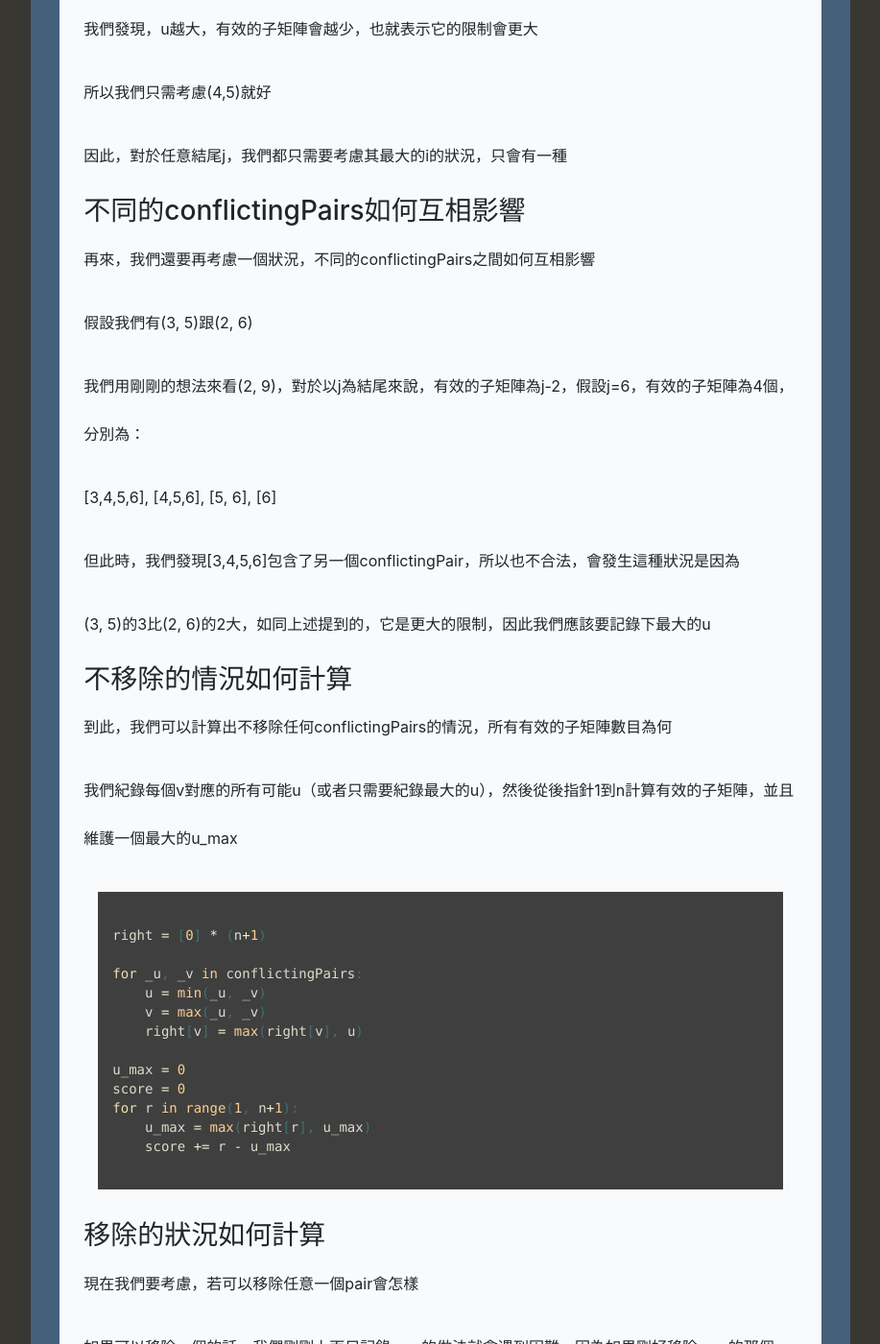
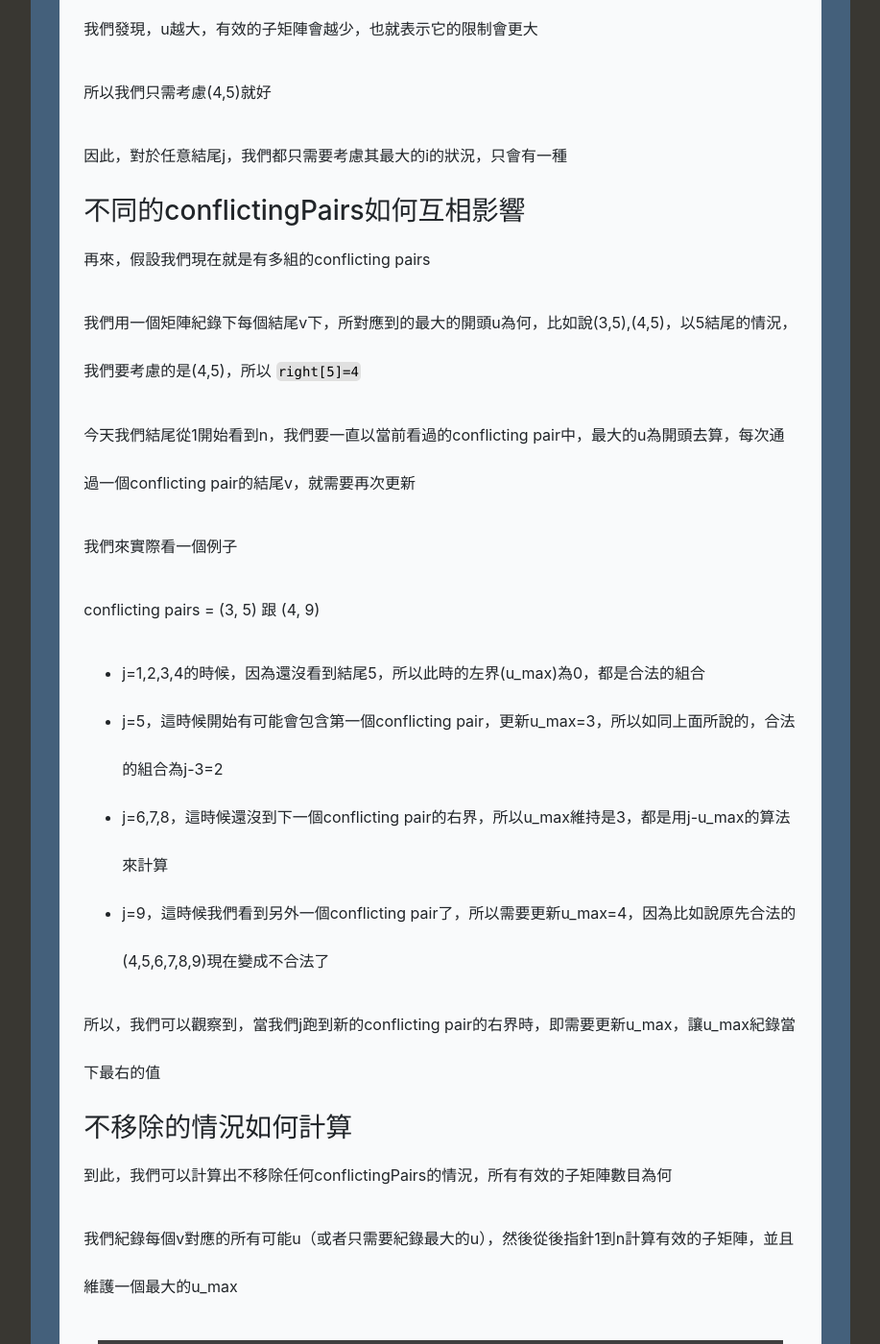
Before and after one commit to catxcoders/catxcoders.github.io, a Jekyll site: the page built from _posts/2025-07-27-3480-maximize-subarrays-after-removing-one-conflicting-pair.markdown, in a window 1280 px wide and 1400 px high, scrolled down 1737 px. Shown: the whole window at 96% size, without its empty margins (181-1098 px from the left). Built offline with Jekyll 4.4.1, drawn with Linux system fonts in a browser that asks for light colours; nearby versions of some CDN libraries; formulas are drawn with MathJax 3.

Commit message:
Update 3480.

```diff
--- a/_posts/2025-07-27-3480-maximize-subarrays-after-removing-one-conflicting-pair.markdown
+++ b/_posts/2025-07-27-3480-maximize-subarrays-after-removing-one-conflicting-pair.markdown
@@ -57,17 +57,23 @@ excerpt_separator: <!--more-->
 
 ### 不同的conflictingPairs如何互相影響
 
-再來，我們還要再考慮一個狀況，不同的conflictingPairs之間如何互相影響
+再來，假設我們現在就是有多組的conflicting pairs
 
-假設我們有(3, 5)跟(2, 6)
+我們用一個矩陣紀錄下每個結尾v下，所對應到的最大的開頭u為何，比如說(3,5),(4,5)，以5結尾的情況，我們要考慮的是(4,5)，所以`right[5]=4`
 
-我們用剛剛的想法來看(2, 9)，對於以j為結尾來說，有效的子矩陣為j-2，假設j=6，有效的子矩陣為4個，分別為：
 
-[3,4,5,6], [4,5,6], [5, 6], [6]
+今天我們結尾從1開始看到n，我們要一直以當前看過的conflicting pair中，最大的u為開頭去算，每次通過一個conflicting pair的結尾v，就需要再次更新
 
-但此時，我們發現[3,4,5,6]包含了另一個conflictingPair，所以也不合法，會發生這種狀況是因為
+我們來實際看一個例子
 
-(3, 5)的3比(2, 6)的2大，如同上述提到的，它是更大的限制，因此我們應該要記錄下最大的u
+conflicting pairs = (3, 5) 跟 (4, 9)
+
+- j=1,2,3,4的時候，因為還沒看到結尾5，所以此時的左界(u_max)為0，都是合法的組合
+- j=5，這時候開始有可能會包含第一個conflicting pair，更新u_max=3，所以如同上面所說的，合法的組合為j-3=2
+- j=6,7,8，這時候還沒到下一個conflicting pair的右界，所以u_max維持是3，都是用j-u_max的算法來計算
+- j=9，這時候我們看到另外一個conflicting pair了，所以需要更新u_max=4，因為比如說原先合法的(4,5,6,7,8,9)現在變成不合法了
+
+所以，我們可以觀察到，當我們j跑到新的conflicting pair的右界時，即需要更新u_max，讓u_max紀錄當下最右的值
 
 ### 不移除的情況如何計算
 
```
